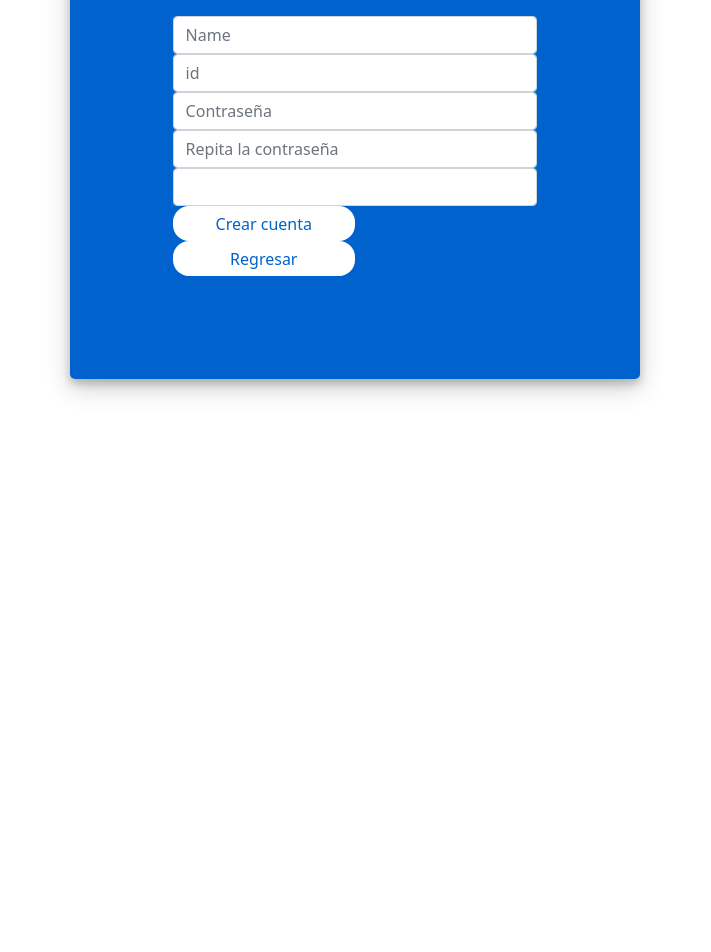
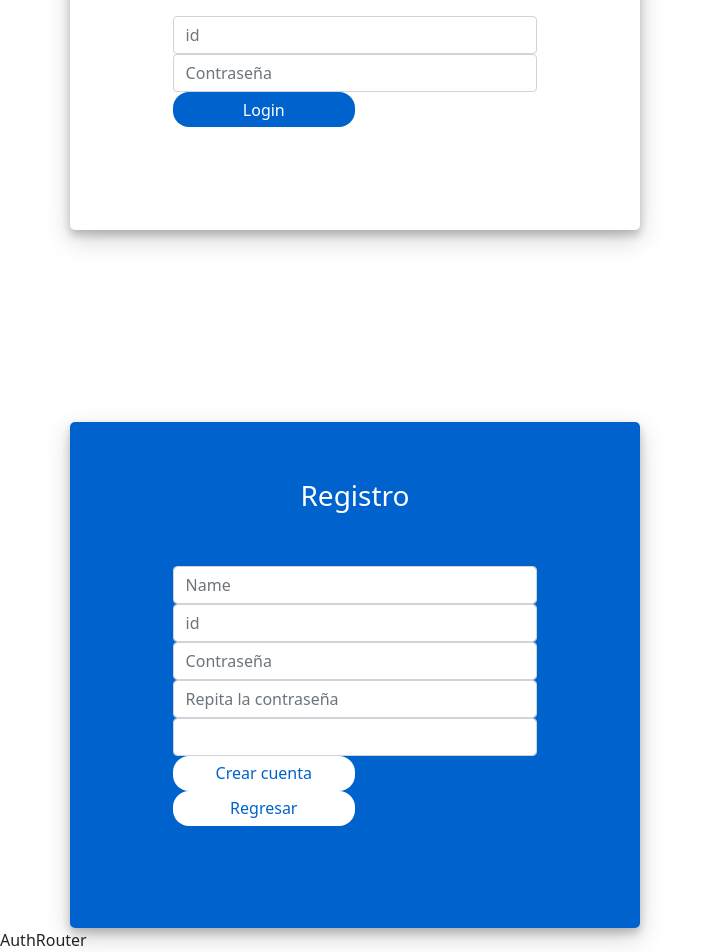
Before and after one commit to Cyan-Code/mysql-restserver-fe, a React (Create React App) app: page /principal in a window 1280 px wide. Shown: the part 320-1272 px from the top of the page, without its empty margins (0-711 px from the left). Before the commit the page ends 800 px from the top, so only its background shows below. Built offline with nearby package versions, Linux system fonts and the light colour scheme.

Commit message:
Estado global y ya no decodificacion del token | Estado usuario terminado

```diff
--- a/package.json
+++ b/package.json
@@ -7,13 +7,11 @@
     "@testing-library/react": "^12.1.2",
     "@testing-library/user-event": "^13.5.0",
     "@types/jest": "^27.4.0",
-    "@types/jsonwebtoken": "^8.5.8",
     "@types/node": "^16.11.22",
     "@types/react": "^17.0.39",
     "@types/react-dom": "^17.0.11",
     "@types/react-router-dom": "^5.3.3",
     "antd": "^4.18.9",
-    "jsonwebtoken": "^8.5.1",
     "react": "^17.0.2",
     "react-dom": "^17.0.2",
     "react-router-dom": "^6.2.1",
--- a/src/components/ShowTables.tsx
+++ b/src/components/ShowTables.tsx
@@ -1,4 +1,5 @@
-import { useGetUsers } from '../hooks/useGetUsers';
+import { useGetUsers } from "../hooks/useGetUsers";
+//import { user } from "../interfaces/interface"
 
 export const ShowTables = () => {
   const users = useGetUsers();
@@ -14,7 +15,7 @@ export const ShowTables = () => {
             <tr>
               <th scope="col">Nombre</th>
               <th scope="col">level</th>
-              <th scope="col">Contraseña Cifrada con Bcrypt</th>
+              <th scope="col">id</th>
             </tr>
           </thead>
           <tbody id="mytable">
@@ -23,7 +24,7 @@ export const ShowTables = () => {
                 <tr key = {user.id}>
                   <td>{user.name}</td>
                   <td>{user.level}</td>
-                  <td>{user.password}</td>
+                  <td>{user.id}</td>
                 </tr>
               ))
             }
--- a/src/components/auth/Login.tsx
+++ b/src/components/auth/Login.tsx
@@ -4,8 +4,12 @@ import { handleFetch } from '../../helpers/handleFetch';
 import '../../styles/Auth.css';
 import { useValidationLogin } from '../../hooks/useForm-validation';
 import { swAlert } from '../../helpers/handleAlerts';
+import { AuthContext } from '../../context/AuthContext';
+import { useContext } from 'react'
 
 export const Login = () => {
+
+  const {authDispatch} = useContext(AuthContext)
 
   const {formulario:login, onChange:onChangeLogin} = useForm({
     password: '',
@@ -28,7 +32,7 @@ export const Login = () => {
         } else {
           const passing = {icon: 'success', msg: resp.msg, title: 'Autenticado', timer: 1000}
           swAlert(passing);
-          localStorage.setItem('token', resp.token);
+          authDispatch('Login', resp.info);
         }
       })
     } else {
--- a/src/components/auth/Register.tsx
+++ b/src/components/auth/Register.tsx
@@ -1,12 +1,14 @@
-import React from 'react'
+import React, { useContext } from 'react'
+import { AuthContext } from '../../context/AuthContext';
 import { swAlert } from '../../helpers/handleAlerts';
 import { handleFetch } from '../../helpers/handleFetch';
-import { validarJWT } from '../../helpers/handleToken';
 import { useForm } from '../../hooks/useForm'
 import { useValidationRegister } from '../../hooks/useForm-validation';
 import '../../styles/Auth.css';
 
 export const Register = () => {
+
+  const {authDispatch} = useContext(AuthContext)
 
   const {formulario:register, onChange:onChangeRegister} = useForm({
     name:'',
@@ -32,7 +34,7 @@ export const Register = () => {
         } else {
           const passing = {icon: 'success', msg: resp.msg, title: 'Autenticado', timer: 1000}
           swAlert(passing);
-          //validarJWT(resp.token)
+          authDispatch('Login', resp.info);
         }
       })
     } else {
--- a/src/components/home/Principal.tsx
+++ b/src/components/home/Principal.tsx
@@ -1,12 +1,14 @@
 import { ShowTables } from "../ShowTables";
 
 import "../home/Home.css";
+//import { useGetUsers } from "../../hooks/useGetUsers";
 
 export const Principal = () => {
 
+
   return (
     <>
-
+      <ShowTables />
     </>
   );
 };
--- a/src/routes/AppRoute.tsx
+++ b/src/routes/AppRoute.tsx
@@ -1,8 +1,7 @@
 import { useContext, useEffect } from 'react'
-import { Register } from '../components/auth/Register';
 import { AuthContext } from '../context/AuthContext';
-//import { Login } from './components/auth/Login';
-import { Principal } from '../components/home/Principal';
+import { AuthRouter } from './AuthRouter';
+import { PrincipalRoute } from './PrincipalRoute';
 
 export const AppRoute = () => {
   const {user} = useContext(AuthContext)
@@ -16,8 +15,8 @@ export const AppRoute = () => {
     <>
     {
       (user.id.length !== 0)
-        ? <Principal/>
-        : <Register/>
+        ? <PrincipalRoute/>
+        : <AuthRouter/>
     }
     </>
   )
--- /dev/null
+++ b/src/routes/AuthRouter.tsx
@@ -0,0 +1,13 @@
+import React from 'react'
+import { Login } from '../components/auth/Login';
+import { Register } from '../components/auth/Register';
+
+export const AuthRouter = () => {
+  return (
+    <>
+      <Login />
+      <Register />
+      <div>AuthRouter</div>
+    </>
+    )
+}
--- /dev/null
+++ b/src/routes/PrincipalRoute.tsx
@@ -0,0 +1,8 @@
+import React from 'react'
+import { Principal } from '../components/home/Principal'
+
+export const PrincipalRoute = () => {
+  return (
+    <Principal />
+  )
+}
```
Also changed, not shown: src/helpers/handleToken.ts (deleted, +0 -8 lines), 1 other file (tests, documents, lock files or other folders).
